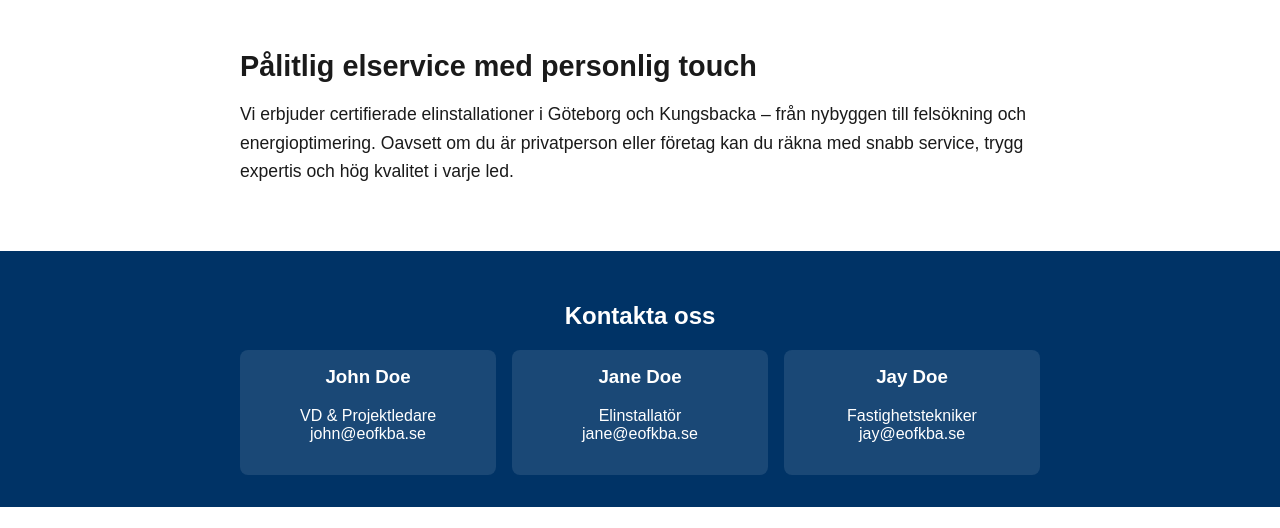
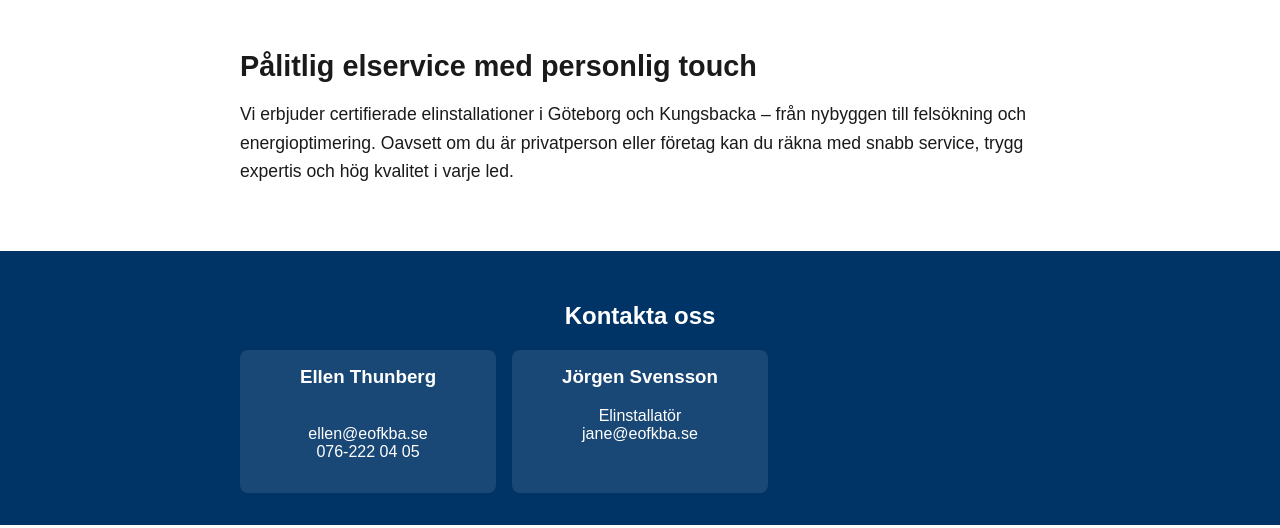
Before and after one commit to suddensam/testsite, a plain HTML site: page index.html in a window 1280 px wide. Shown: the part 272-800 px from the top of the page. Drawn offline with Linux system fonts and the light colour scheme; a web font is replaced by a local one.

Commit message:
Update index.html
update 1

```diff
--- a/index.html
+++ b/index.html
@@ -104,16 +104,12 @@
   <h2>Kontakta oss</h2>
   <div class="contacts">
     <div class="contact-card">
-      <h3>John Doe</h3>
-      <p>VD & Projektledare<br>john@eofkba.se</p>
+      <h3>Ellen Thunberg</h3>
+     <br>ellen@eofkba.se<br>076-222 04 05</p>
     </div>
     <div class="contact-card">
-      <h3>Jane Doe</h3>
+      <h3>Jörgen Svensson</h3>
       <p>Elinstallatör<br>jane@eofkba.se</p>
-    </div>
-    <div class="contact-card">
-      <h3>Jay Doe</h3>
-      <p>Fastighetstekniker<br>jay@eofkba.se</p>
     </div>
   </div>
 </footer>
```
